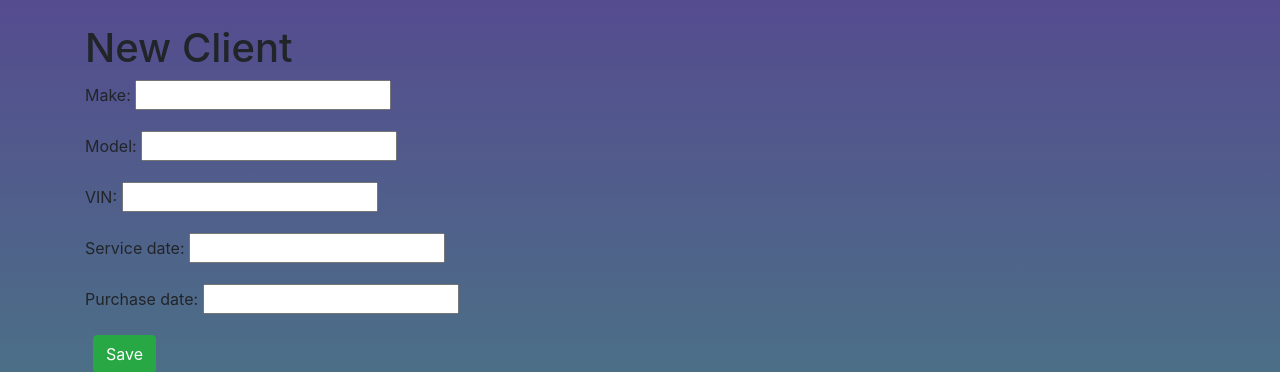
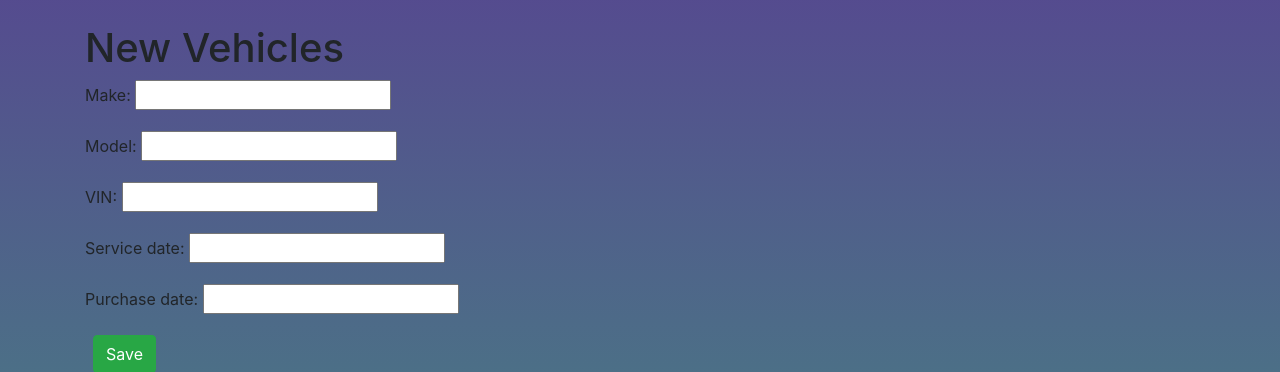
Before and after one commit to raghavasai106/clientmanagementsystems, a Django app: page /clients/1/vehicle/create/ in a window 1280 px wide. Shown: the part 56-428 px from the top of the page. Run offline with Django 3.2, Linux system fonts and the light colour scheme; a user stored in the database is signed in; some libraries are stand-ins or nearby versions.

Commit message:
Update vehicles_create.html

```diff
--- a/clients/templates/vehicles/vehicles_create.html
+++ b/clients/templates/vehicles/vehicles_create.html
@@ -1,7 +1,7 @@
 {% extends 'base.html' %}
 
 {% block content %}
-    <h1>New Client</h1>
+    <h1>New Vehicles</h1>
     <form action="" method="post">{% csrf_token %}
         {{ form.as_p }}
         <button class="btn btn-success ml-2" type="submit">Save</button>
```
